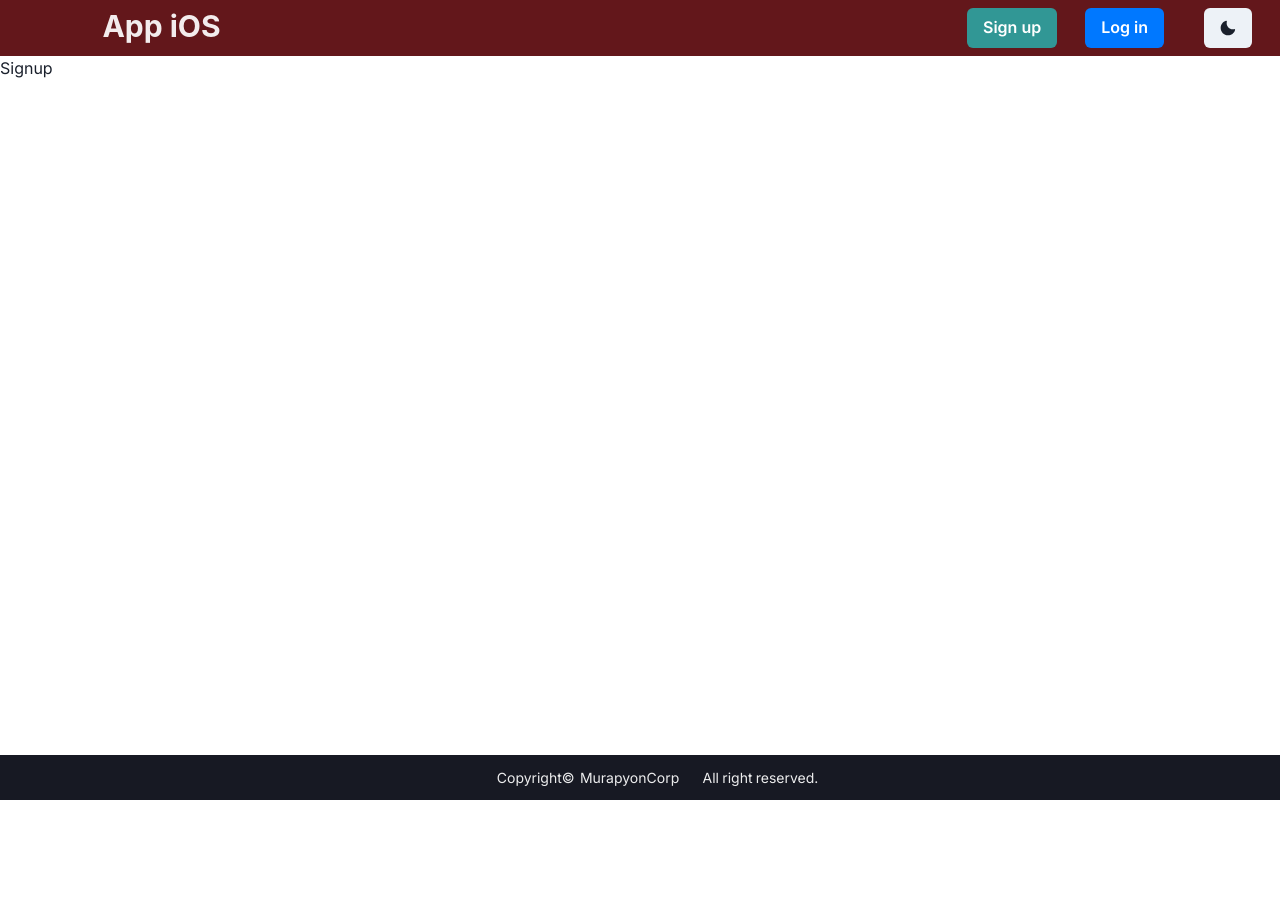
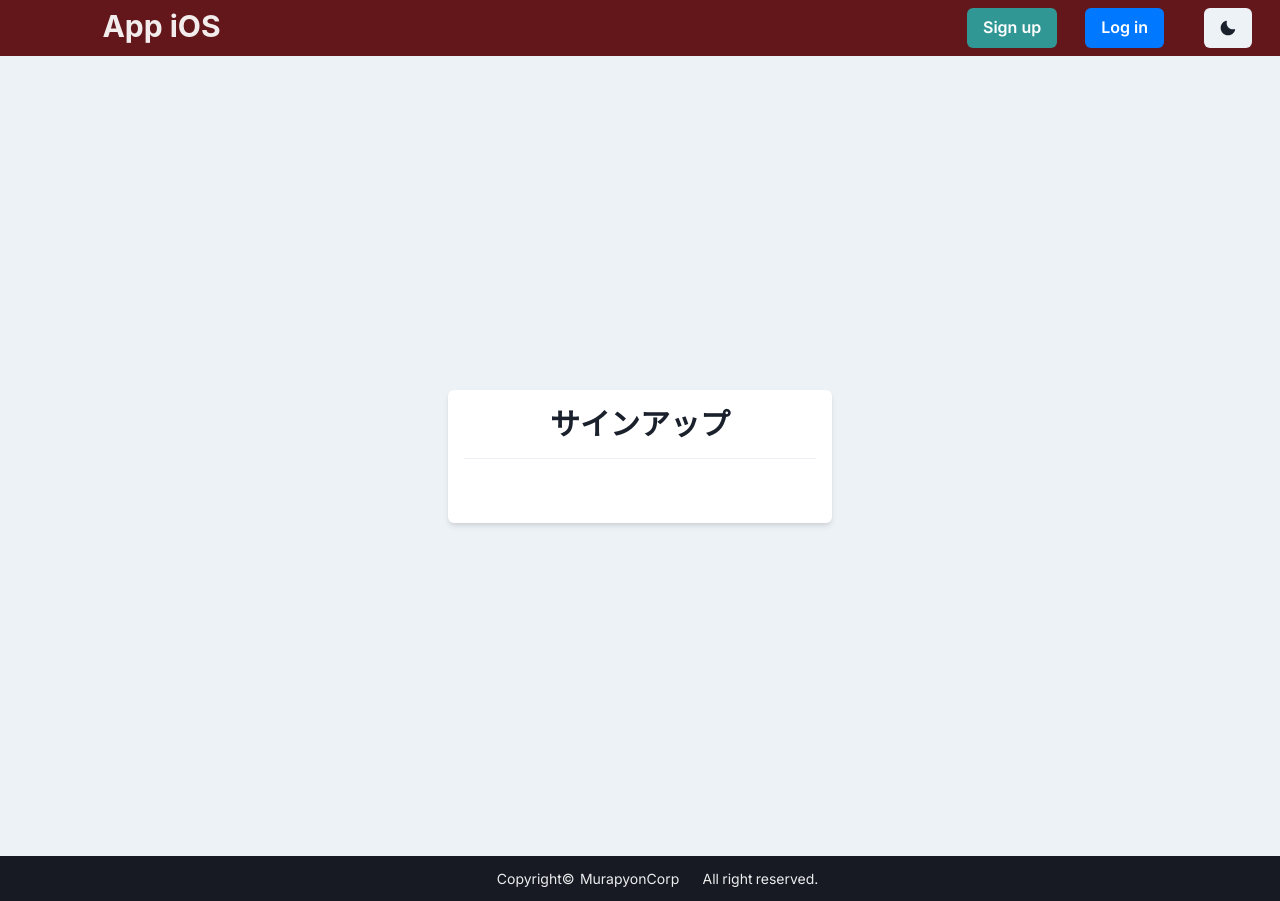
Before and after one commit to MurapyonCorporation/iOS-Support_next, a Next.js app: page /signup in a window 1280 px wide. Before the commit the page ends 800 px from the top, so only its background shows below. Built offline with nearby package versions, Linux system fonts and the light colour scheme.

Commit message:
signup ページ作成

```diff
--- a/src/app/signup/page.tsx
+++ b/src/app/signup/page.tsx
@@ -1,5 +1,15 @@
+'use client'
+import { Box, Divider, Flex, Heading, Stack, useColorModeValue } from "@chakra-ui/react";
+
 export default function Signup() {
+  const bg = useColorModeValue('white', 'black')
   return (
-    <h1>Signup</h1>
+    <Flex align={'center'} justify={'center'} height={'100vh'}>
+      <Box bg={bg} w={'sm'} p={4} borderRadius={'md'} shadow={'md'}>
+        <Heading as="h1" size="lg" textAlign="center">サインアップ</Heading>
+        <Divider my={4} />
+        <Stack spacing={6} p={4} px={10}></Stack>
+      </Box>
+    </Flex>
   )
 }
--- a/src/app/theme/theme.ts
+++ b/src/app/theme/theme.ts
@@ -9,6 +9,13 @@ const config: ThemeConfig = {
 
 // 3. extend the theme
 const theme = extendTheme({
+  styles: {
+    global: (props: { colorMode: string }) => ({
+      body: {
+        backgroundColor: props.colorMode === 'light' ? 'gray.100' : 'gray.900'
+      }
+    })
+  },
   config
 })
 
```
Also changed, not shown: src/components/atoms/button/PrimaryButton.tsx (added, +14 -0 lines).
